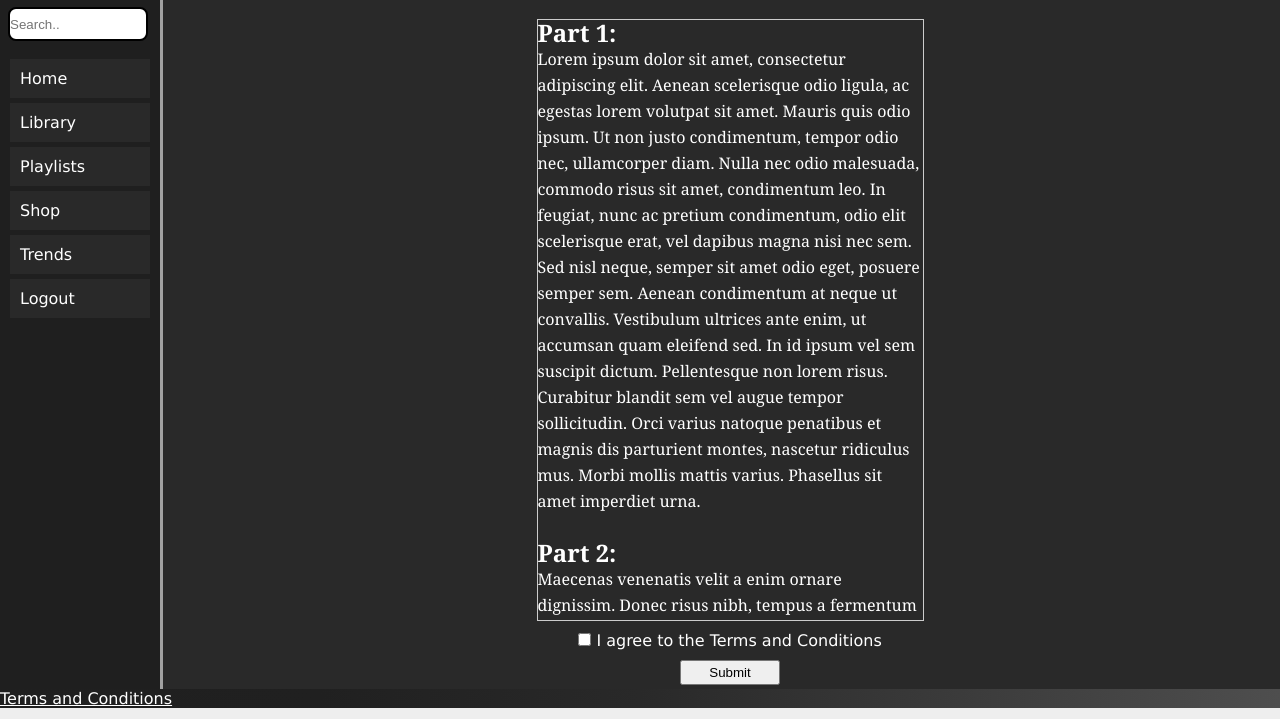
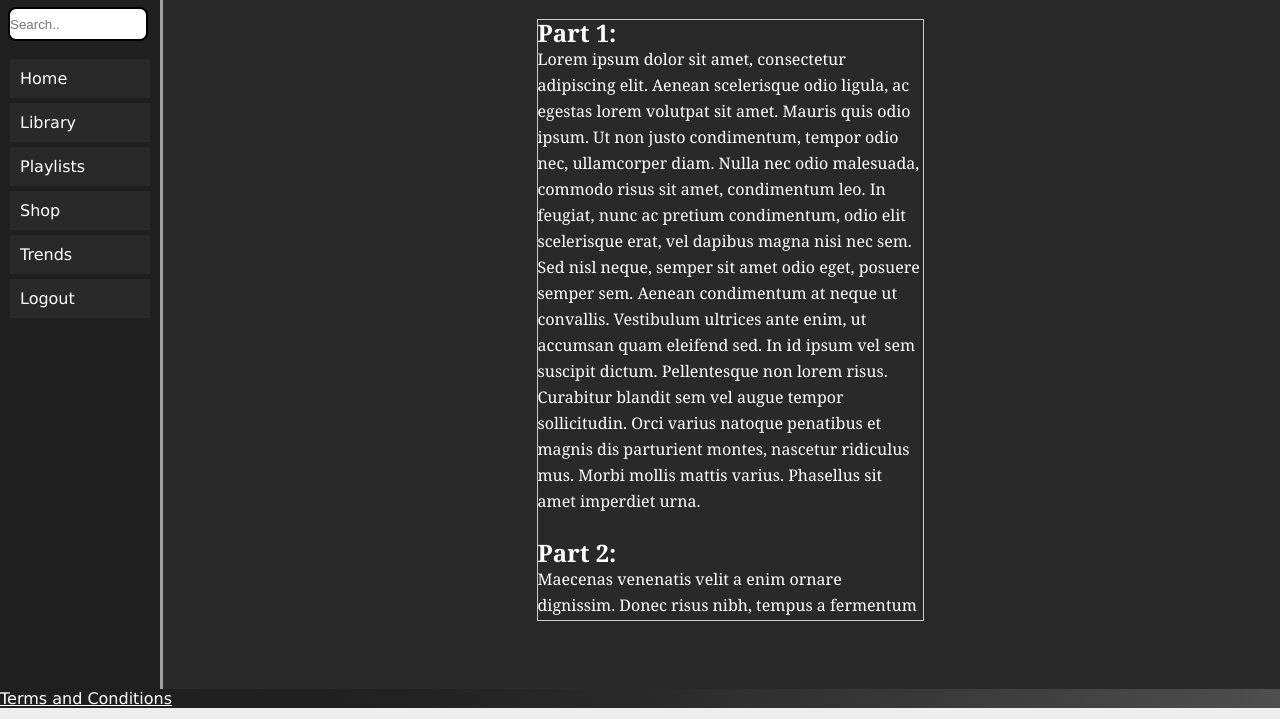
Before and after one commit to Niklas-Mezynski/fontys-prj1-2020-group-prj-2020-09, a PHP site: page /termsandconditions.php in a window 1280 px wide. Shown: the part 81-800 px from the top of the page. Run offline with PHP 8.4, Linux system fonts and the light colour scheme.

Commit message:
removed checkbox/submit

```diff
--- a/implementation/css/terms.css
+++ b/implementation/css/terms.css
@@ -6,20 +6,3 @@
     overflow: auto;
     margin: auto;
 }
-
-#termsSubmit {
-    color: black;
-    width: 100px;
-    height: 25px;
-    margin: auto;
-    display: block;
-}
-
-#termsCheck {
-    color: #ffffff;
-}
-
-#submitDiv {
-    text-align: center;
-    margin: 10px 0px;
-}
--- a/implementation/php/termsandconditions.php
+++ b/implementation/php/termsandconditions.php
@@ -107,16 +107,6 @@ session_start();
                         nec
                         fermentum sapien accumsan.</p>
                 </div>
-
-                <div id="submitDiv">
-                    <input id="termsCheck" class="checkboxClass" type="checkbox" required>
-                    <label for="termsCheck" class="checkboxClass">I agree to the Terms and Conditions</label>
-
-                </div>
-                <input id="termsSubmit" type="submit" value="Submit">
-
-
-
             </form>
         </article><!-- end of article -->
 
```
